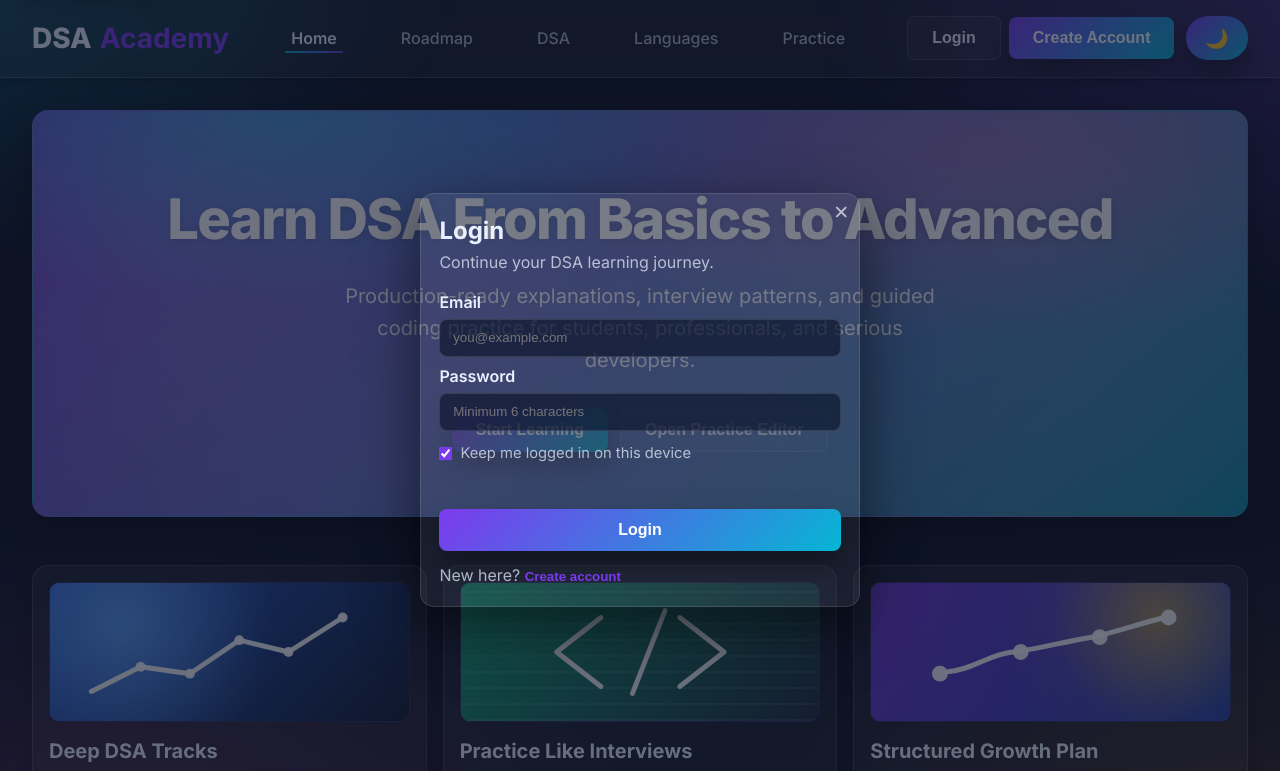
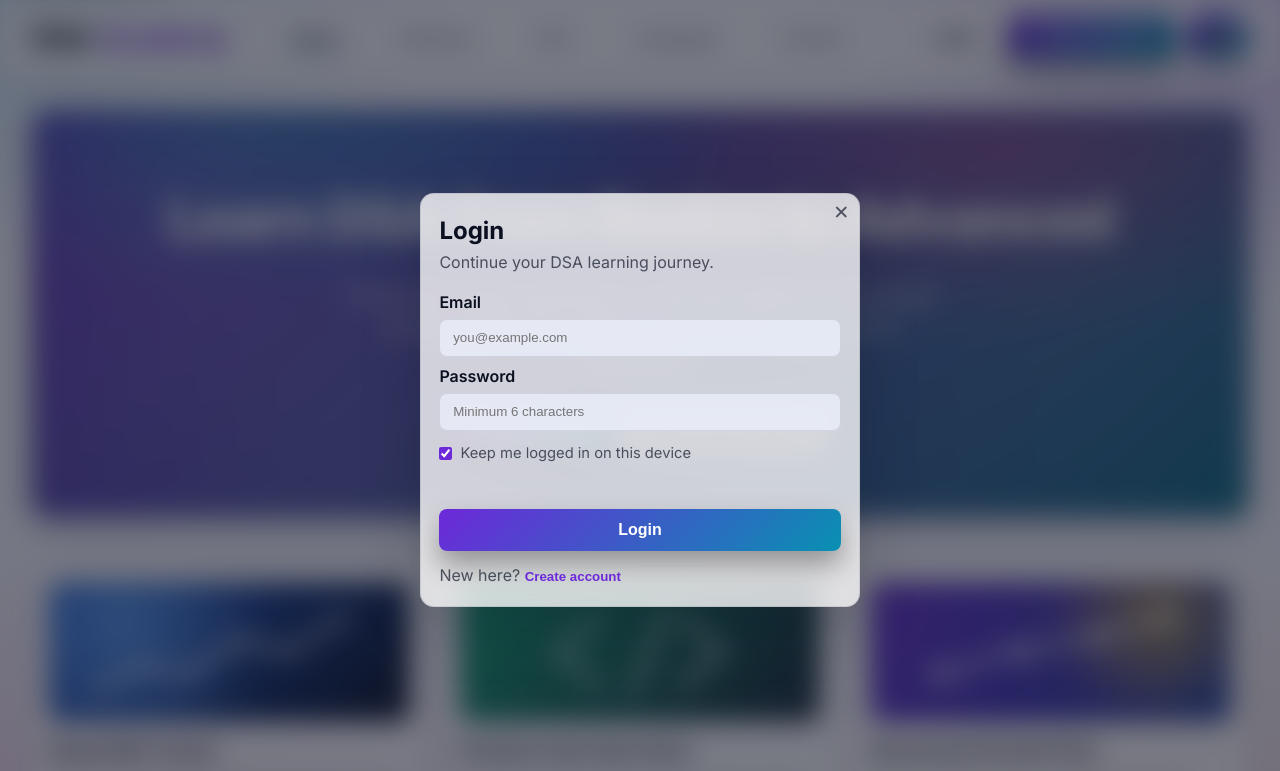
Before and after one commit to SuhasHalder/DSA-Academy, a website: page client/index.html in a window 1280 px wide. Both pictures are taken after a click on the button "Login". Shown: the top 771 px of the page. Drawn offline with Linux system fonts and the light colour scheme.

Commit message:
update dark mode

```diff
--- a/client/css/main.css
+++ b/client/css/main.css
@@ -30,6 +30,31 @@ body::before {
     radial-gradient(900px 500px at 85% 90%, color-mix(in srgb, var(--hot) 24%, transparent), transparent 62%);
   filter: blur(22px);
   opacity: 0.8;
+}
+
+/* Light vs dark glow intensity */
+body:not(.dark)::before {
+  opacity: 0.55;
+}
+
+body.dark::before {
+  opacity: 0.85;
+}
+
+/* Blur background when modal is open */
+body.modal-open {
+  overflow: hidden;
+}
+
+body.modal-open header.navbar,
+body.modal-open main,
+body.modal-open footer {
+  filter: blur(10px) saturate(0.95);
+  transform: translateZ(0);
+}
+
+body.modal-open .auth-modal {
+  backdrop-filter: blur(10px);
 }
 
 /* Accessibility */
@@ -228,7 +253,7 @@ nav a.active::after {
 .auth-modal {
   position: fixed;
   inset: 0;
-  background: rgba(15, 23, 42, 0.6);
+  background: color-mix(in srgb, #0b1020 55%, transparent);
   display: grid;
   place-items: center;
   z-index: 2200;
--- a/client/css/theme.css
+++ b/client/css/theme.css
@@ -1,38 +1,38 @@
 :root {
-  /* Light Theme */
-  --bg: #0b1020;
-  --bg-secondary: #0f1730;
-  --text: #eaf0ff;
-  --text-secondary: rgba(234, 240, 255, 0.72);
+  /* Light Theme (proper) */
+  --bg: #f7f8ff;
+  --bg-secondary: #eef2ff;
+  --text: #0b1020;
+  --text-secondary: rgba(11, 16, 32, 0.68);
 
-  /* Brand gradients (more colorful) */
-  --primary: #7c3aed;        /* violet */
-  --primary-dark: #5b21b6;
+  /* Brand gradients (colorful but clean) */
+  --primary: #6d28d9;        /* violet */
+  --primary-dark: #4c1d95;
   --primary-light: #a78bfa;
-  --accent: #06b6d4;         /* cyan */
-  --accent-dark: #0891b2;
-  --hot: #f97316;            /* orange */
-  --pink: #ec4899;
+  --accent: #0891b2;         /* cyan */
+  --accent-dark: #0e7490;
+  --hot: #ea580c;            /* orange */
+  --pink: #db2777;
 
   /* Surfaces */
-  --card: rgba(255, 255, 255, 0.06);
-  --card-hover: rgba(255, 255, 255, 0.09);
-  --border: rgba(255, 255, 255, 0.12);
-  --shadow: rgba(0, 0, 0, 0.35);
-  --shadow-lg: rgba(0, 0, 0, 0.55);
+  --card: rgba(255, 255, 255, 0.78);
+  --card-hover: rgba(255, 255, 255, 0.92);
+  --border: rgba(15, 23, 42, 0.10);
+  --shadow: rgba(2, 6, 23, 0.10);
+  --shadow-lg: rgba(2, 6, 23, 0.18);
 
   /* Code */
-  --code-bg: rgba(2, 6, 23, 0.65);
+  --code-bg: #0b1020;
   --code-text: #eaf0ff;
 
   /* Status */
-  --success: #22c55e;
-  --warning: #fbbf24;
-  --error: #fb7185;
+  --success: #16a34a;
+  --warning: #d97706;
+  --error: #e11d48;
 
   /* Effects */
-  --glass: blur(10px);
-  --ring: 0 0 0 4px color-mix(in srgb, var(--accent) 25%, transparent);
+  --glass: blur(12px);
+  --ring: 0 0 0 4px color-mix(in srgb, var(--accent) 18%, transparent);
 }
 
 .dark {
--- a/client/js/app.js
+++ b/client/js/app.js
@@ -685,12 +685,14 @@ function openAuthModal(mode) {
   const form = document.getElementById('authForm');
   if(form) form.reset();
 
+  document.body.classList.add('modal-open');
   modal.classList.remove('hidden');
 }
 
 function closeAuthModal() {
   const modal = document.getElementById('authModal');
   if(modal) modal.classList.add('hidden');
+  document.body.classList.remove('modal-open');
 }
 
 function showAuthMessage(text, type = 'error') {
```
